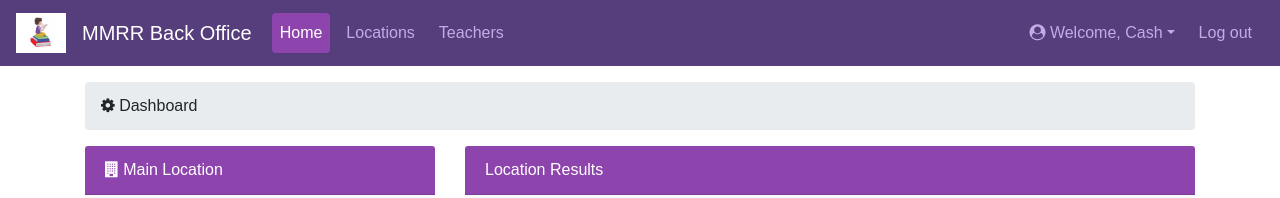
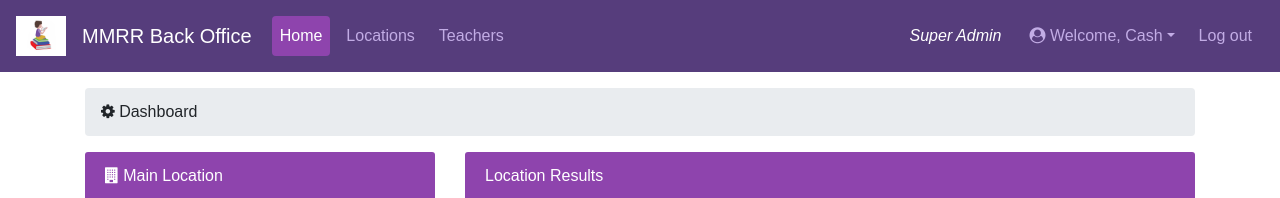
Before and after one commit to pastorcash/mmrrbo, a website: page index4.html in a window 1280 px wide. Shown: the top 198 px of the page. Drawn offline with nearby package versions, Linux system fonts and the light colour scheme.

Commit message:
Add placeholder for role to navbar

```diff
--- a/index4.html
+++ b/index4.html
@@ -16,7 +16,7 @@
   <!-- Custom styles for this application -->
   <link rel="stylesheet" href="style4.css">
 
-  <title>MMRRBO</title>
+  <title>MMRR Back Office</title>
 
 </head>
 
@@ -45,16 +45,20 @@
           <a class="nav-link" href="teachers.html">Teachers</a>
         </li>
       </ul>
+      <nav class="navbar">
+        <span class="navbar-text">Super Admin</span>
+      </nav>
+
       <ul class="navbar-nav mt-2 mt-lg-0">
         <li class="nav-item dropdown">
           <a class="nav-link dropdown-toggle" href="http://example.com" id="dropdown01" data-toggle="dropdown" aria-expanded="false">
             <i class="fa fa-user-circle" aria-hidden="true"></i>
             Welcome, Cash</a>
-                        <div class="dropdown-menu" aria-labelledby="dropdown01">
-                          <a class="dropdown-item" href="#">Profile</a>
-                          <a class="dropdown-item" href="#">Messages</a>
-                          <a class="dropdown-item" href="#">Chat</a>
-                        </div>
+          <div class="dropdown-menu" aria-labelledby="dropdown01">
+            <a class="dropdown-item" href="#">Profile</a>
+            <a class="dropdown-item" href="#">Messages</a>
+            <a class="dropdown-item" href="#">Chat</a>
+          </div>
         </li>
         <li class="nav-item">
           <a class="nav-link" href="login.html">Log out</a>
--- a/style4.css
+++ b/style4.css
@@ -51,12 +51,16 @@
 .navbar .navbar-link:hover {
   color: #ffffff;
 }
+.navbar .navbar-text {
+  color: #fff;
+  font-style: italic;
+}
 
 /* Main overrides
 -------------------------------------------------- */
 body {
   font-family: Muli, sans-serif;
-},
+}
 
 .main-color-bg {
   background-color: #563d7c ;
```
